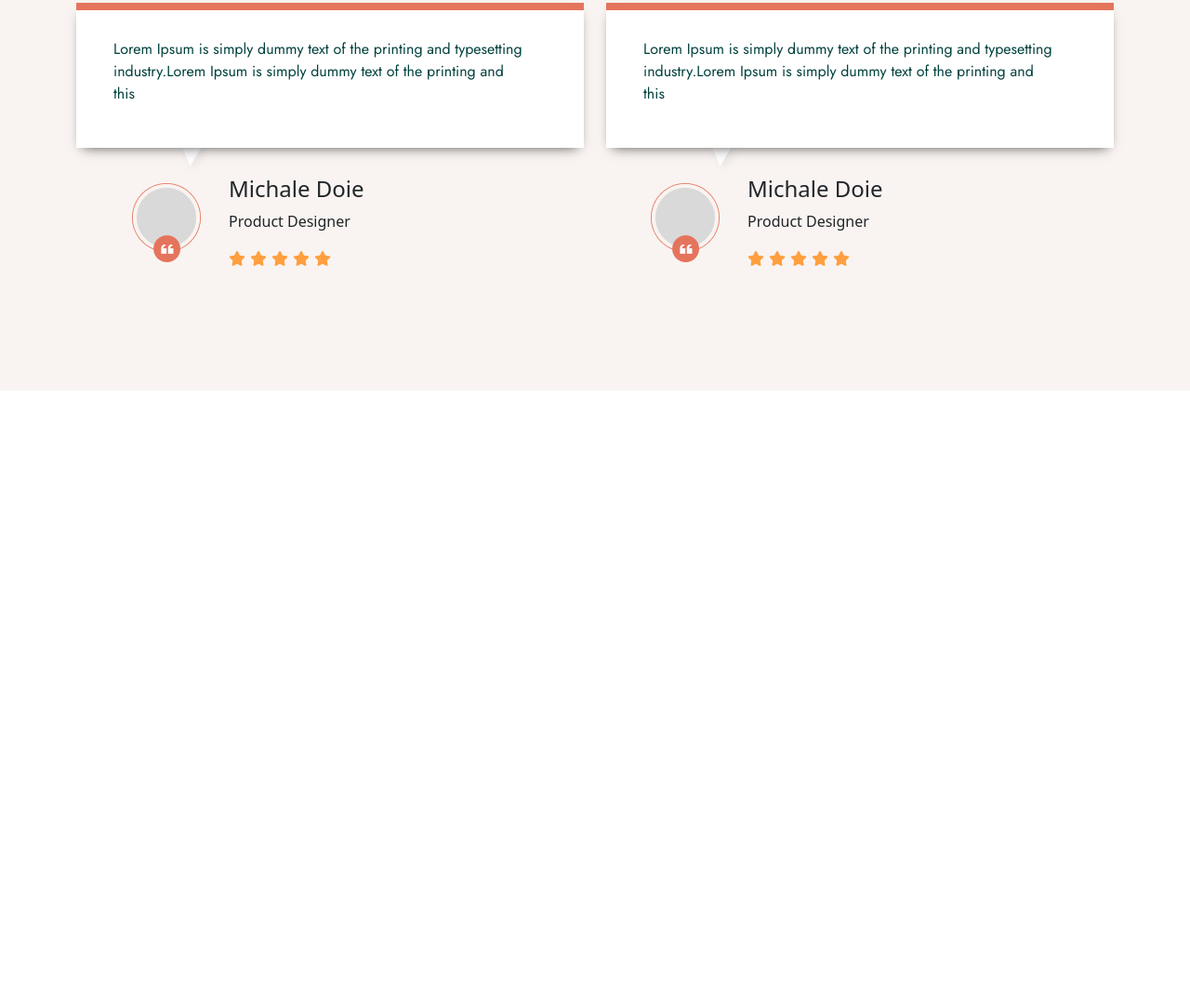
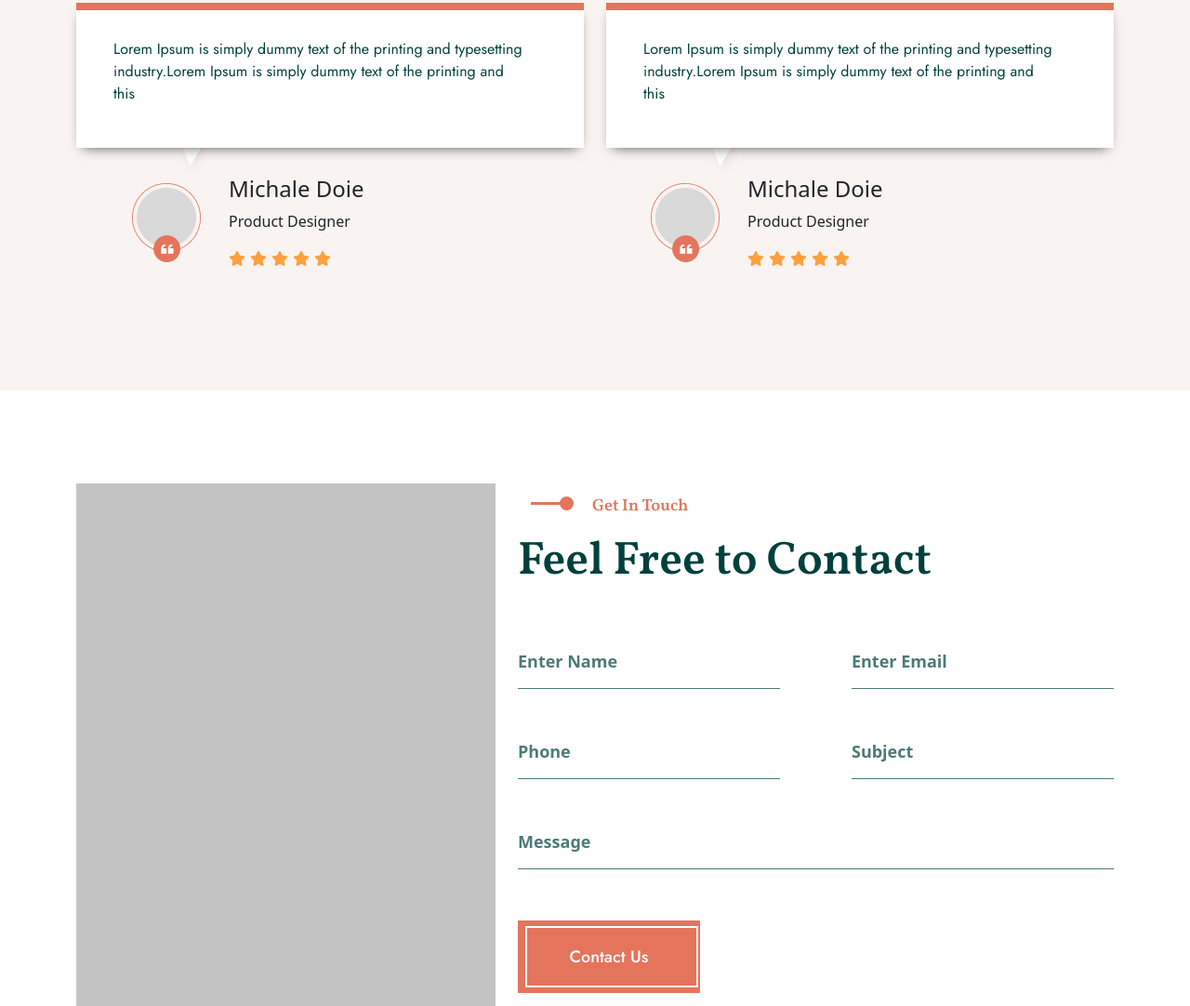
Before and after one commit to sajibkhandev/Safwan_2402, a plain HTML site: page index.html in a window 1280 px wide. Shown: the part 5217-6299 px from the top of the page at 93% size. Before the commit the page ends 5737 px from the top, so only its background shows below. Drawn offline with Linux system fonts and the light colour scheme.

Commit message:
contact part done

```diff
--- a/css/style.css
+++ b/css/style.css
@@ -599,3 +599,62 @@ a {
     color: #FF9F3F;
 }
 /* test part end */
+/* contact part start */
+.contact img{
+    width: 100%;
+}
+
+.contact .title h4 {
+
+    text-align: left;
+    margin-left: 80px;
+
+}
+.contact .title h4::after {
+
+    left: -66px;
+
+}
+
+.contact .title h4::before {
+
+    left: -35px;
+
+}
+
+.contact .title h2 {
+
+    width: auto;
+
+    text-align: left;
+}
+.contact .box{
+   flex-wrap: wrap;
+   justify-content: space-between;
+   row-gap: 40px;
+   padding-top: 50px;
+   margin-bottom: 55px;
+
+
+}
+
+.contact input{
+    width: 44%;
+    padding: 16px 0px;
+    border: 0px;
+    border-bottom: 1px solid rgba(0, 65, 61,0.7);
+
+
+
+}
+.contact input::placeholder{
+    font-size: 18px;
+    font-weight: 600;
+    color: rgba(0, 65, 61,0.7);
+    padding: 12px 0px;
+}
+.contact .lastInput{
+    width: 100%;
+
+}
+/* contact part end */
--- a/index.html
+++ b/index.html
@@ -477,6 +477,39 @@
  <!-- ===============================
        testimonial Part end
   ================================= -->
+ <!-- ===============================
+       Contact Part start
+  ================================= -->
+
+   <section class="contact">
+      <div class="container">
+        <div class="row align-items-center">
+          <div class="col-lg-5">
+            <img  src="./images/contact.png" alt="">
+          </div>
+          <div class="col-lg-7">
+            <div class="title tilte2">
+              <h4>Get In Touch</h4>
+              <h2>Feel Free to Contact</h2>
+            </div>
+            <div class="box">
+            <input placeholder="Enter Name" type="text">
+            <input placeholder="Enter Email" type="text">
+            <input placeholder="Phone" type="text">
+            <input placeholder="Subject" type="text">
+            <input placeholder="Message" class="lastInput" type="text">
+            </div>
+            <div class="common-button">
+              <a href="">Contact Us</a>
+             </div>
+
+          </div>
+        </div>
+      </div>
+   </section>
+ <!-- ===============================
+       Contact Part end
+  ================================= -->
 
 
 
```
Also changed, not shown: images/contact.png (added).
